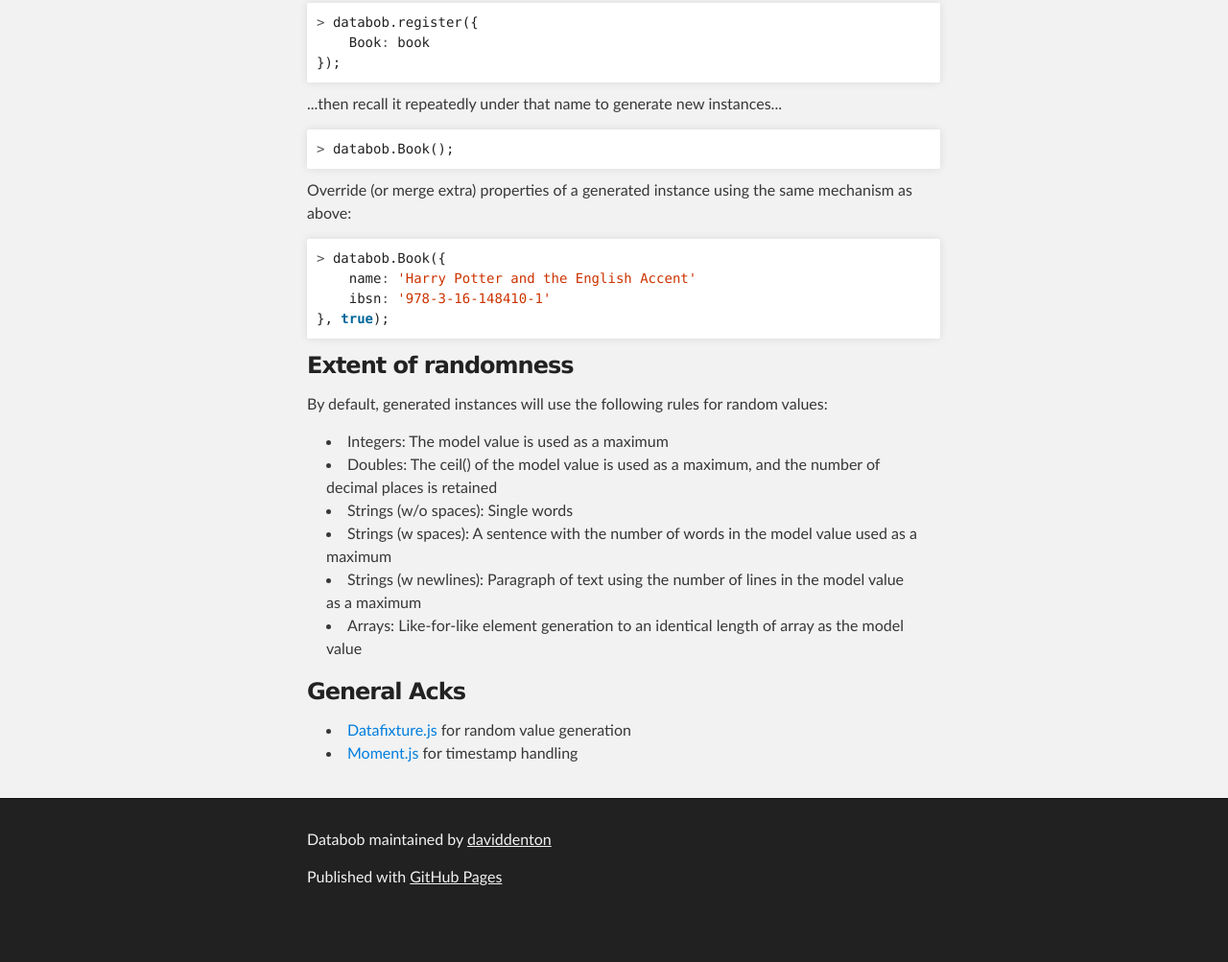
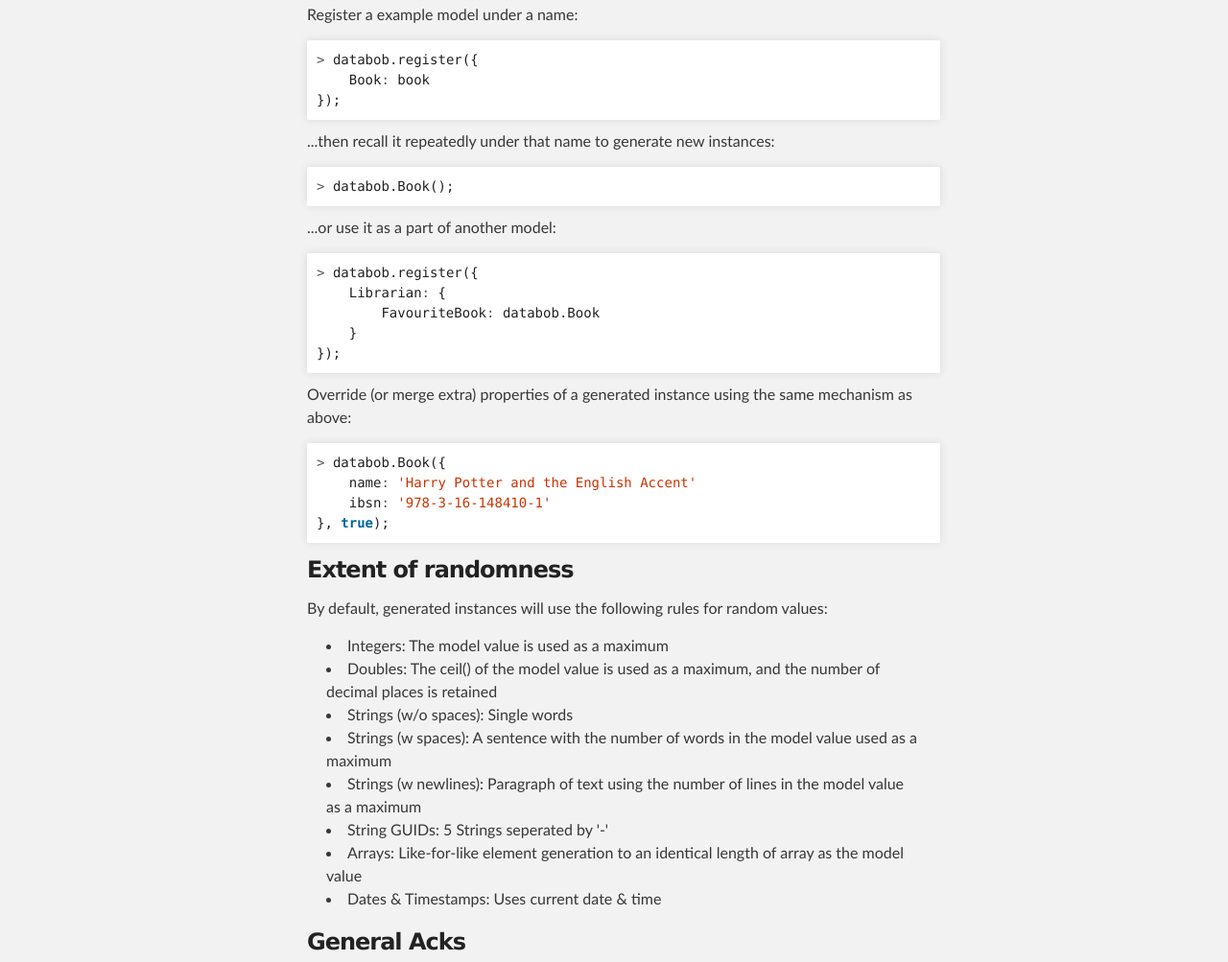
Before and after one commit to daviddenton/databob, a plain HTML site: page index.html in a window 1280 px wide. Shown: the part 3698-4701 px from the top of the page at 96% size. Before the commit the page ends 4659 px from the top, so only its background shows below. Drawn offline with Linux system fonts and the light colour scheme.

Commit message:
Create gh-pages branch via GitHub

```diff
--- a/index.html
+++ b/index.html
@@ -69,6 +69,8 @@ model</li>
 
 <p>Via npm, simply run: <code>npm install databob</code></p>
 
+<p>Then instantiate a new databob with: <code>var databob = require('databob')();</code></p>
+
 <h3>
 <a name="features" class="anchor" href="#features"><span class="octicon octicon-link"></span></a>Features</h3>
 
@@ -136,9 +138,18 @@ model</li>
 <span class="p">});</span>
 </pre></div>
 
-<p>...then recall it repeatedly under that name to generate new instances...</p>
+<p>...then recall it repeatedly under that name to generate new instances:</p>
 
 <div class="highlight highlight-javascript"><pre><span class="o">&gt;</span> <span class="nx">databob</span><span class="p">.</span><span class="nx">Book</span><span class="p">();</span>
+</pre></div>
+
+<p>...or use it as a part of another model:</p>
+
+<div class="highlight highlight-javascript"><pre><span class="o">&gt;</span> <span class="nx">databob</span><span class="p">.</span><span class="nx">register</span><span class="p">({</span>
+    <span class="nx">Librarian</span><span class="o">:</span> <span class="p">{</span>
+        <span class="nx">FavouriteBook</span><span class="o">:</span> <span class="nx">databob</span><span class="p">.</span><span class="nx">Book</span>
+    <span class="p">}</span>
+<span class="p">});</span>
 </pre></div>
 
 <p>Override (or merge extra) properties of a generated instance using the same mechanism as above:</p>
@@ -160,7 +171,9 @@ model</li>
 <li>Strings (w/o spaces): Single words</li>
 <li>Strings (w spaces): A sentence with the number of words in the model value used as a maximum</li>
 <li>Strings (w newlines): Paragraph of text using the number of lines in the model value as a maximum</li>
+<li>String GUIDs: 5 Strings seperated by '-'</li>
 <li>Arrays: Like-for-like element generation to an identical length of array as the model value</li>
+<li>Dates &amp; Timestamps: Uses current date &amp; time</li>
 </ul><h3>
 <a name="general-acks" class="anchor" href="#general-acks"><span class="octicon octicon-link"></span></a>General Acks</h3>
 
```
Also changed, not shown: params.json (+1 -1 lines).
